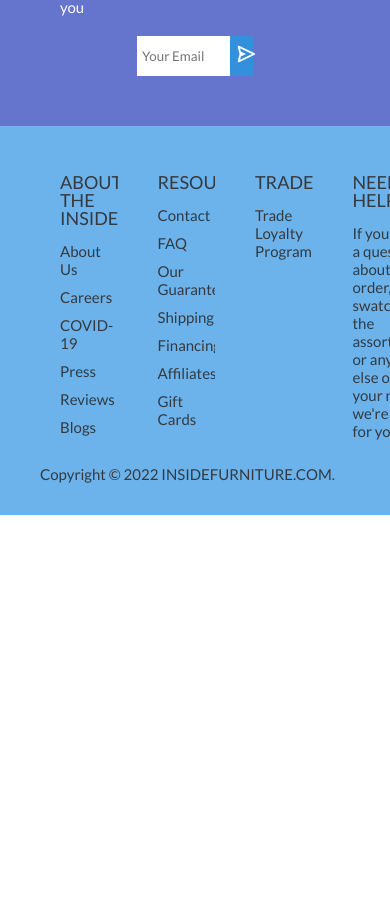
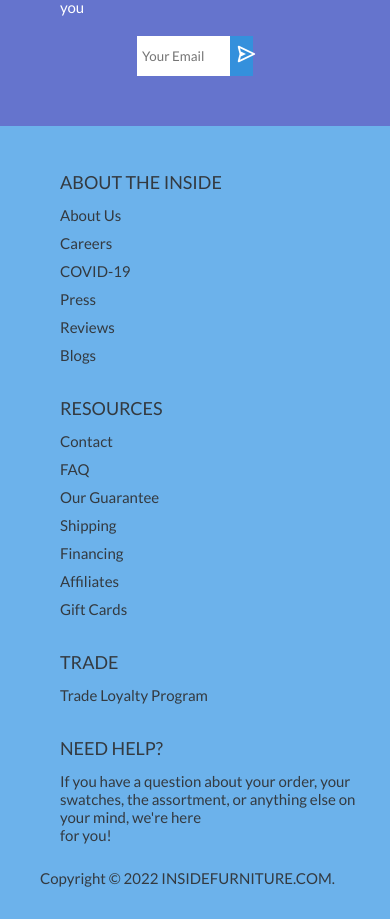
Before and after one commit to BAJRANG-BAJIYA/inside-furniture-react, a React (Create React App) app: page / in a window 390 px wide. Shown: the part 2900-3819 px from the top of the page. Before the commit the page ends 3415 px from the top, so only its background shows below. Built offline with nearby package versions, Linux system fonts and the light colour scheme; a web font is replaced by a local one.

Commit message:
footer responsiveness added

```diff
--- a/src/components/footer/footer.css
+++ b/src/components/footer/footer.css
@@ -7,7 +7,7 @@
   box-sizing: border-box;
   padding-top: 2rem;
   background-color: var(--cyan);
-    width: 100%;
+    max-width: 100vw;
     padding: 1.7rem 0;
     font-size: 1.5rem;
     overflow: hidden;
@@ -60,3 +60,10 @@
     line-height: 1.8rem;
     display: flex;
   }
+  @media screen and (max-width:800px){
+    .fListsContainer{
+      display: flex;
+      flex-direction: column;
+    }
+
+  }
```
